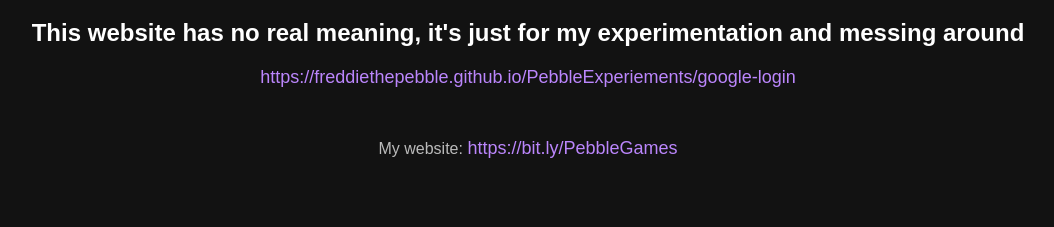
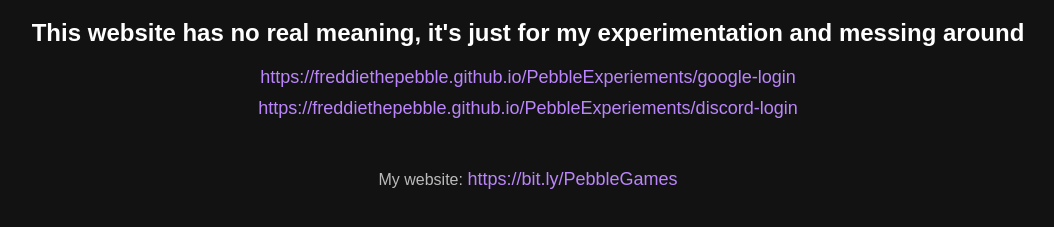
Before and after one commit to FreddieThePebble/PebbleExperiements, a plain HTML site: page index.html in a window 1280 px wide. Shown: the part 61-288 px from the top of the page, without its empty margins (112-1166 px from the left). Drawn offline with Linux system fonts and the light colour scheme.

Commit message:
Update index.html

```diff
--- a/index.html
+++ b/index.html
@@ -45,6 +45,7 @@
 
     <ul>
         <li><a href="#">https://freddiethepebble.github.io/PebbleExperiements/google-login</a></li>
+        <li><a href="#">https://freddiethepebble.github.io/PebbleExperiements/discord-login</a></li>
     </ul>
 
     <footer>
```
